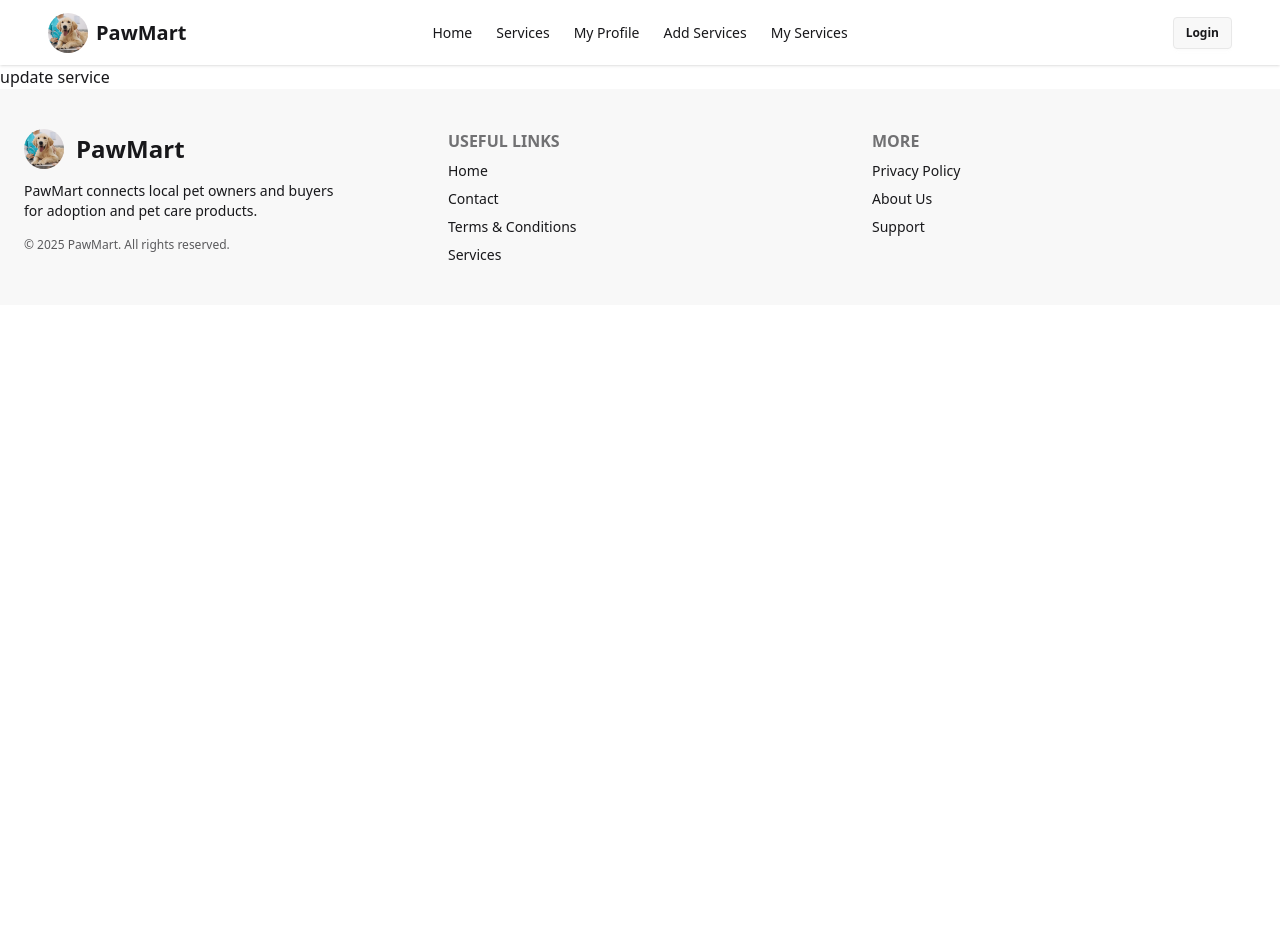
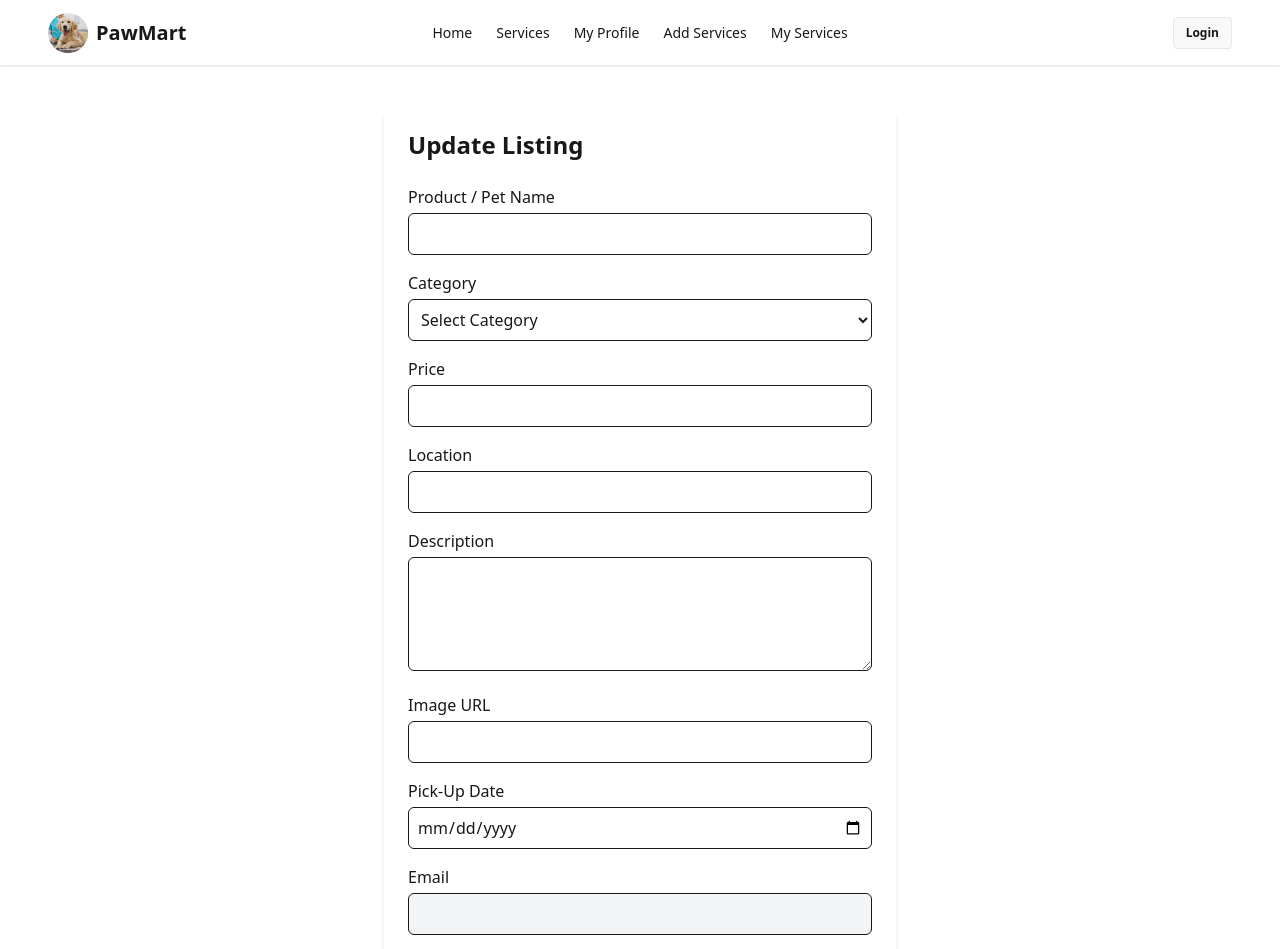
Before and after one commit to Moazzem-Hossain-Sowrov/pet-pawShop, a React (Vite) app: page /update-services/1 in a window 1280 px wide. Shown: the top 949 px of the page. Before the commit the page ends 800 px from the top, so only its background shows below. Built offline with nearby package versions, Linux system fonts and the light colour scheme; no server answers.

Commit message:
Added UpdatedService page

```diff
--- a/src/pages/MyServices.jsx
+++ b/src/pages/MyServices.jsx
@@ -23,7 +23,6 @@ const MyServices = () => {
 
       <div className="overflow-x-auto shadow-lg rounded-xl border border-gray-200">
         <table className="table">
-          {/* head */}
           <thead className="bg-gradient-to-r from-blue-500 to-indigo-600 text-white">
             <tr>
               <th className="text-sm">Service</th>
@@ -37,7 +36,6 @@ const MyServices = () => {
             {myServices.map(service => (
               <tr key={service._id} className="hover:bg-gray-100 transition">
 
-                {/* IMAGE + NAME */}
                 <td>
                   <div className="flex items-center gap-3">
                     <div className="avatar">
@@ -56,17 +54,14 @@ const MyServices = () => {
                   </div>
                 </td>
 
-                {/* DESCRIPTION */}
                 <td className="max-w-sm text-gray-600">
                   {service?.description?.slice(0, 60)}...
                 </td>
 
-                {/* PRICE */}
                 <td className="font-semibold text-blue-600">
                   ${service?.price}
                 </td>
 
-                {/* ACTION BUTTONS */}
                 <td className="flex gap-3 justify-center">
                   <Link to={`/update-services/${service?._id}`}><button className="btn btn-primary btn-xs rounded-md px-4">
                     Edit
--- a/src/pages/UpdateService.jsx
+++ b/src/pages/UpdateService.jsx
@@ -1,9 +1,172 @@
-import React from "react";
+import React, { useContext, useEffect, useState } from "react";
+import { AuthContext } from "../Provider/AuthProvider";
+import { useParams } from "react-router";
+import axios from "axios";
 
-const UpdateService =() =>{
-    return (
-    <div>
-      update service
+const UpdateService = () => {
+
+  const { user } = useContext(AuthContext)
+  const { id } = useParams()
+  const [service, setService] = useState()
+  const [category, setCategory] = useState(service?.category)
+
+  useEffect(() => {
+    axios.get(`http://localhost:3000/services/${id}`)
+      .then(res => {
+        setService(res.data)
+        setCategory(res.data.category)
+      })
+
+  }, [id])
+
+
+
+
+  const handleUpdate = (e) => {
+    e.preventDefault()
+    const form = e.target;
+
+  const name = form.name.value;
+  const category = form.category.value;
+  const price = parseInt(form.price.value);
+  const location = form.location.value;
+  const description = form.description.value;
+  const image = form.image.value;
+  const date = form.date.value;
+  const email = form.email.value;
+
+  const formData = {
+    name,
+    category,
+    price,
+    location,
+    description,
+    image,
+    date,
+    email,
+  };
+  }
+
+
+  return (
+    <div className="max-w-lg mx-auto bg-white p-6 my-10  rounded-xl shadow-md">
+      <h2 className="text-2xl font-semibold mb-6">Update Listing</h2>
+
+      <form onSubmit={handleUpdate} className="space-y-4">
+
+        {/* Product / Pet Name */}
+        <div>
+          <label className="font-medium">Product / Pet Name</label>
+          <input
+            defaultValue={service?.name}
+            type="text"
+            name="name"
+            className="w-full mt-1 p-2 border rounded-md"
+            required
+          />
+        </div>
+
+        {/* Category */}
+        <div>
+          <label className="font-medium">Category</label>
+          <select
+            value={category}
+            onChange={(e) =>setCategory(e.target.value)}
+            name="category"
+            className="w-full mt-1 p-2 border rounded-md"
+
+            required
+          >
+            <option value="">Select Category</option>
+            <option value="Pets">Pets</option>
+            <option value="Food">Food</option>
+            <option value="Accessories">Accessories</option>
+            <option value="Care Products">Care Products</option>
+          </select>
+        </div>
+
+        {/* Price */}
+        <div>
+          <label className="font-medium">Price</label>
+          <input
+          defaultValue={service?.price}
+            type="number"
+            name="price"
+            className="w-full mt-1 p-2 border rounded-md"
+
+            required
+          />
+        </div>
+
+        {/* Location */}
+        <div>
+          <label className="font-medium">Location</label>
+          <input
+          defaultValue={service?.location}
+            type="text"
+            name="location"
+            className="w-full mt-1 p-2 border rounded-md"
+            required
+          />
+        </div>
+
+        {/* Description */}
+        <div>
+          <label className="font-medium">Description</label>
+          <textarea
+          defaultValue={service?.description}
+            rows="4"
+            name="description"
+            className="w-full mt-1 p-2 border rounded-md"
+            required
+          ></textarea>
+        </div>
+
+        {/* Image URL */}
+        <div>
+          <label className="font-medium">Image URL</label>
+          <input
+          defaultValue={service?.image}
+            type="url"
+            name="image"
+            className="w-full mt-1 p-2 border rounded-md"
+            required
+          />
+        </div>
+
+        {/* Pick-Up Date */}
+        <div>
+          <label className="font-medium">Pick-Up Date</label>
+          <input
+          defaultValue={service?.date}
+            type="date"
+            name="date"
+            className="w-full mt-1 p-2 border rounded-md"
+            required
+          />
+        </div>
+
+        {/* Email */}
+        <div>
+          <label className="font-medium">Email</label>
+          <input
+            value={user?.email}
+            type="email"
+            name="email"
+            readOnly
+            className="w-full mt-1 p-2 border rounded-md bg-gray-100 cursor-not-allowed"
+          />
+        </div>
+
+        {/* Submit */}
+        <button
+          type="submit"
+          name="submit"
+          className="w-full bg-blue-600 text-white py-2 rounded-md hover:bg-blue-700"
+        >
+         Update
+        </button>
+      </form>
     </div>
   );
 }
```
